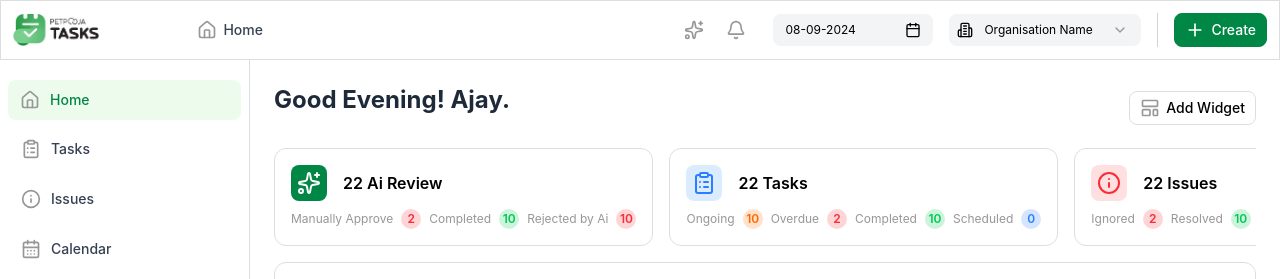
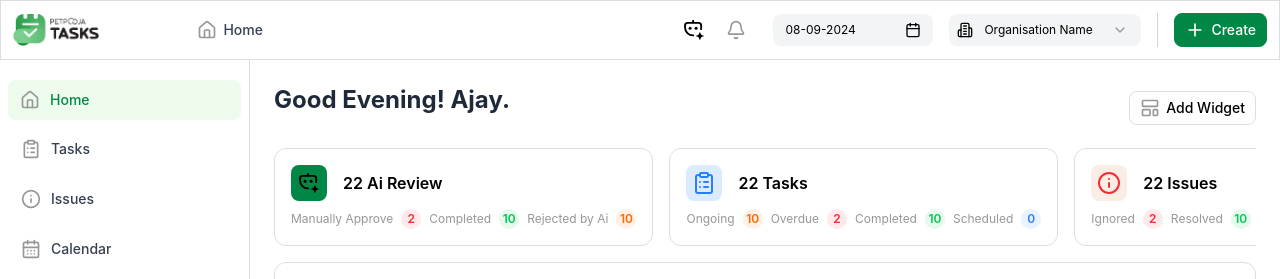
Before and after one commit to kumawat30rahul/petpooja, a React (Vite) app: page / in a window 1280 px wide. Shown: the top 279 px of the page. Built offline with nearby package versions, Linux system fonts and the light colour scheme.

Commit message:
fix: added ai icon

```diff
--- a/src/components/cards/kpiCard/index.jsx
+++ b/src/components/cards/kpiCard/index.jsx
@@ -7,7 +7,7 @@ const KpiCard = ({ data, index }) => {
   const iconVariants = {
     default: `bg-primary text-white rounded-lg p-1 h-9 w-9`,
     blue: `bg-blue-400/20 text-blue-500 rounded-lg p-1 h-9 w-9`,
-    red: `bg-red-400/20 text-red-500 rounded-lg p-1 h-9 w-9`,
+    red: `bg-light-red text-red-500 rounded-lg p-1 h-9 w-9`,
   };
 
   return (
@@ -28,11 +28,11 @@ const KpiCard = ({ data, index }) => {
             key={`${item?.title}-${idx}`}
             className={`text-xs min-w-max flex items-center gap-2`}
           >
-            <span className="text-secondary-light-2 font-normal">
+            <span className="text-secondary-light-2 font-normal leading-[1em]">
               {item?.title}
             </span>
             <span
-              className={`${item?.color} ${item?.background} rounded-full h-5 w-5 p-2 flex items-center justify-center font-semibold`}
+              className={`${item?.color} ${item?.background} rounded-full h-5 w-5 p-2 flex items-center justify-center font-semibold leading-[1em]`}
             >
               {item?.value}
             </span>
--- /dev/null
+++ b/src/components/icons/icons.jsx
@@ -0,0 +1,14 @@
+export const AIIcon = (color = "secondary-light-2", hover = true) => (
+  <svg
+    xmlns="http://www.w3.org/2000/svg"
+    id="Layer_1"
+    data-name="Layer 1"
+    viewBox="16 12 105.42 106.52"
+    className={`fill-${color} ${hover && "hover:fill-black"} h-5 w-5`}
+  >
+    <path d="M93.07,22H69V14.8A2.8,2.8,0,0,0,66.2,12H61.8A2.8,2.8,0,0,0,59,14.8V22H34.93A18.94,18.94,0,0,0,16,40.93V52.21A46.79,46.79,0,0,0,62.79,99H66.2A2.8,2.8,0,0,0,69,96.2V91.8A2.8,2.8,0,0,0,66.2,89H62.79A36.79,36.79,0,0,1,26,52.21V40.93A8.93,8.93,0,0,1,34.93,32H93.07A8.93,8.93,0,0,1,102,40.93V53a34.27,34.27,0,0,1-1,8.14,2.79,2.79,0,0,0,1.84,3.34l4.2,1.37a2.79,2.79,0,0,0,3.58-1.95A44.41,44.41,0,0,0,112,53V40.93A18.94,18.94,0,0,0,93.07,22Z" />
+    <circle cx="48" cy="56" r="8" />
+    <circle cx="80" cy="56" r="8" />
+    <path d="M111.73,92.8l9.06,3.57a1,1,0,0,1,0,1.86l-9.06,3.57a12.61,12.61,0,0,0-7.09,7.09l-3.57,9a1,1,0,0,1-1.86,0l-3.57-9a12.58,12.58,0,0,0-7.09-7.09l-9-3.57a1,1,0,0,1,0-1.86l9-3.57a12.58,12.58,0,0,0,7.09-7.09l3.57-9a1,1,0,0,1,1.86,0l3.57,9A12.61,12.61,0,0,0,111.73,92.8Z" />
+  </svg>
+);
--- a/src/components/navbars/components/tools/index.jsx
+++ b/src/components/navbars/components/tools/index.jsx
@@ -3,6 +3,7 @@ import CustomButton from "../../../uiComponents/button";
 import CustomDateInput from "../../../uiComponents/inputs/date";
 import CustomSelect from "../../../uiComponents/inputs/select";
 import { useMediaQuery } from "../../../../hooks/useMediaQueryHook";
+import { AIIcon } from "../../../icons/icons";
 
 const NavbarTools = () => {
   const isLgUp = useMediaQuery("lg");
@@ -13,7 +14,7 @@ const NavbarTools = () => {
       </CustomButton>
       <div className="flex items-center justify-end">
         <div className="mr-4 flex  items-center justify-start gap-4 lg:gap-0  lg:justify-end">
-          <CustomButton variant="ghost" leftIcon={<Sparkles />}>
+          <CustomButton variant="ghost" leftIcon={AIIcon()}>
             {isLgUp ? null : "Ask Ai"}
           </CustomButton>
           <CustomButton variant="ghost" leftIcon={<BellIcon />}>
--- a/src/components/pages/home/components/taskKpis/index.jsx
+++ b/src/components/pages/home/components/taskKpis/index.jsx
@@ -1,30 +1,31 @@
 import { Apple, BookText, ClipboardList, Info, Sparkles } from "lucide-react";
 import KpiCard from "../../../../cards/kpiCard";
+import { AIIcon } from "../../../../icons/icons";
 
 const TasksKpis = () => {
   const tasksApiData = [
     {
       title: "22 Ai Review",
-      icon: <Sparkles />,
+      icon: AIIcon("white", false),
       iconVariant: "default",
       data: [
         {
           title: "Manually Approve",
           value: 2,
           color: "text-red-500",
-          background: "bg-red-500/20",
+          background: "bg-red-500/10",
         },
         {
           title: "Completed",
           value: 10,
           color: "text-green-500",
-          background: "bg-green-500/20",
+          background: "bg-green-500/10",
         },
         {
           title: "Rejected by Ai",
           value: 10,
-          color: "text-red-500",
-          background: "bg-red-500/20",
+          color: "text-orange-500",
+          background: "bg-orange-500/10",
         },
       ],
     },
@@ -38,25 +39,25 @@ const TasksKpis = () => {
           title: "Ongoing",
           value: 10,
           color: "text-orange-500",
-          background: "bg-orange-500/20",
+          background: "bg-orange-500/10",
         },
         {
           title: "Overdue",
           value: 2,
           color: "text-red-500",
-          background: "bg-red-500/20",
+          background: "bg-red-500/10",
         },
         {
           title: "Completed",
           value: 10,
           color: "text-green-500",
-          background: "bg-green-500/20",
+          background: "bg-green-500/10",
         },
         {
           title: "Scheduled",
           value: 0,
           color: "text-blue-500",
-          background: "bg-blue-500/20",
+          background: "bg-blue-500/10",
         },
       ],
     },
@@ -64,25 +65,24 @@ const TasksKpis = () => {
       title: "22 Issues",
       icon: <Info />,
       iconVariant: "red",
-
       data: [
         {
           title: "Ignored",
           value: 2,
           color: "text-red-500",
-          background: "bg-red-500/20",
+          background: "bg-red-500/10",
         },
         {
           title: "Resolved",
           value: 10,
           color: "text-green-500",
-          background: "bg-green-500/20",
+          background: "bg-green-500/10",
         },
         {
           title: "Open",
           value: 10,
           color: "text-orange-500",
-          background: "bg-orange/20-500/20",
+          background: "bg-orange-500/10",
         },
       ],
     },
@@ -96,19 +96,19 @@ const TasksKpis = () => {
           title: "Open Resources",
           value: 2,
           color: "text-red-500",
-          background: "bg-red-500/20",
+          background: "bg-red-500/10",
         },
         {
           title: "Submitted",
           value: 10,
           color: "text-green-500",
-          background: "bg-green-500/20",
+          background: "bg-green-500/10",
         },
         {
           title: "Pending",
           value: 8,
           color: "text-orange-500",
-          background: "bg-orange-500/20",
+          background: "bg-orange-500/10",
         },
       ],
     },
--- a/src/index.css
+++ b/src/index.css
@@ -30,6 +30,7 @@
   --color-accent-purple-light: oklch(
     0.92 0.05 280
   ); /* Light purple background */
+  --color-light-red: oklch(0.9545 0.0162 64.67);
 
   /* Status Colors */
   --color-success: oklch(0.55 0.15 142); /* Green for completed items */
```
Also changed, not shown: vite.config.js (+5 -7 lines), src/assets/ai-icon.svg, 1 other file (tests, documents, lock files or other folders).
